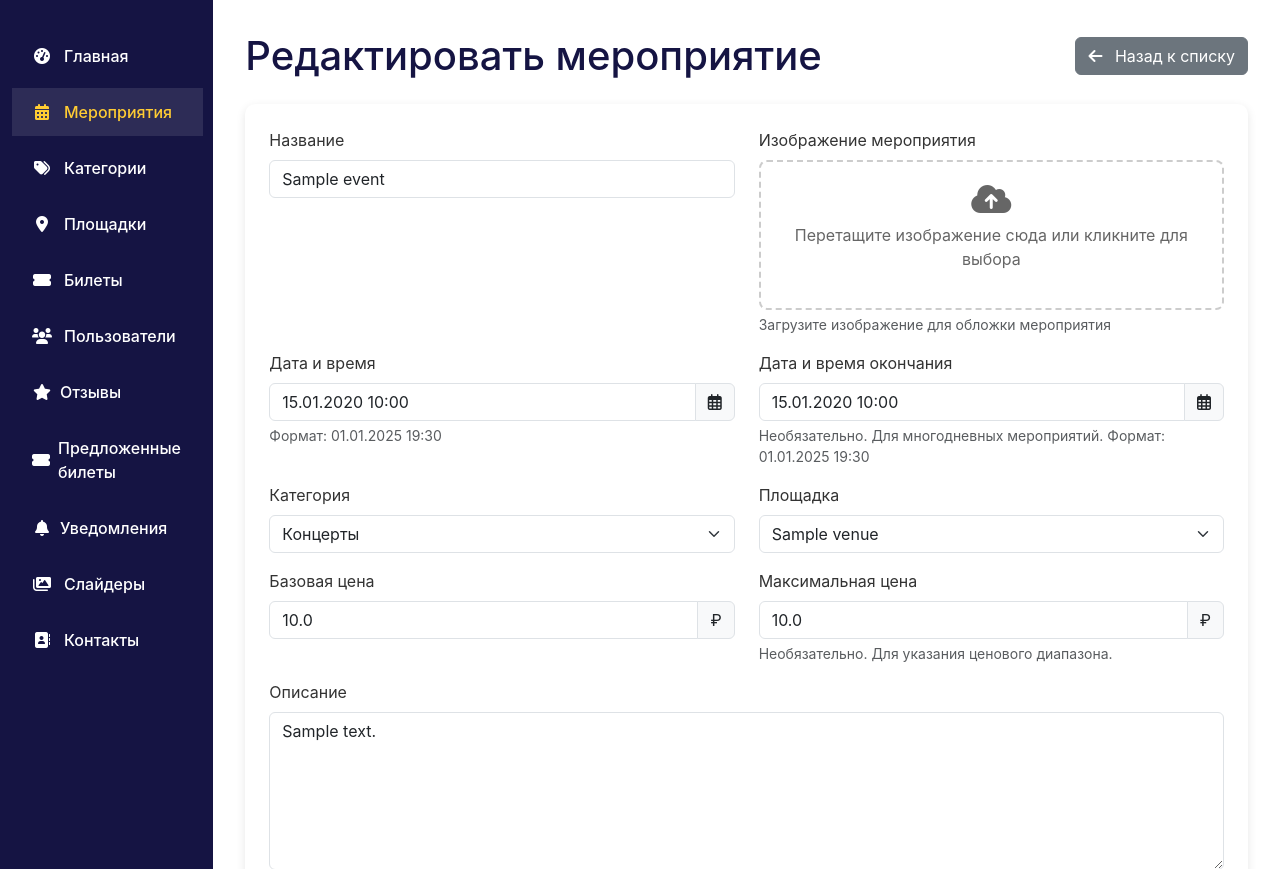
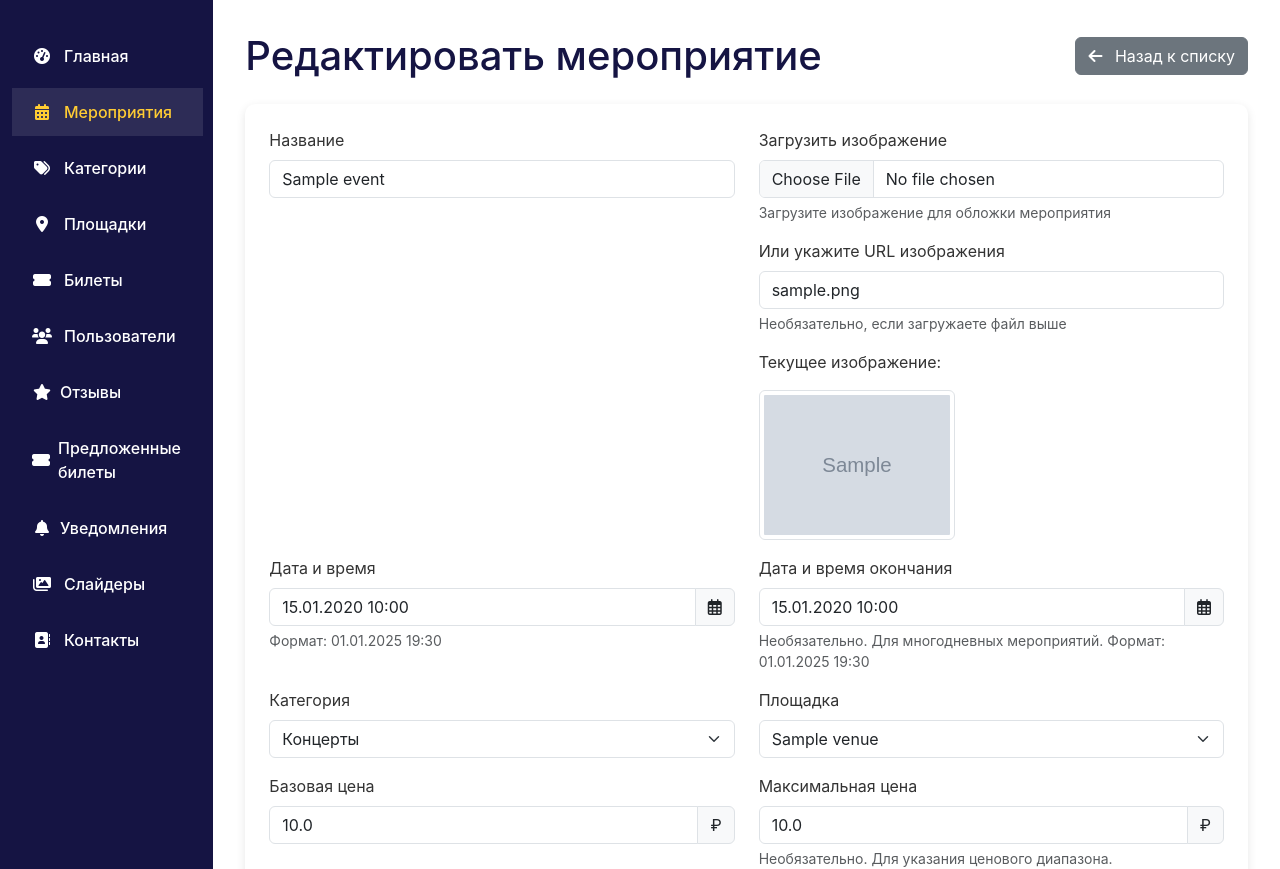
Before and after one commit to Officer88/tik_mak, a Flask app: page /admin/events/edit/1 in a window 1280 px wide. Shown: the part 69-938 px from the top of the page. Run offline with Flask 3, Linux system fonts and the light colour scheme; a user stored in the database is signed in; tables that the repository leaves empty hold one stand-in row (values such as "Sample post"); grey boxes marked "Sample" are stand-in pictures; some libraries are stand-ins or nearby versions.

Commit message:
Enhance event management: Add image upload functionality to event creation and editing.
Replit-Commit-Author: Agent
Replit-Commit-Session-Id: b68f5f71-f5cb-4914-b00e-5085bf7c9dd5
Replit-Commit-Screenshot-Url: https://storage.googleapis.com/screenshot-production-us-central1/8fd244ac-9cbf-4837-abb7-edaa35c73ee7/df6e24e8-e5fb-40d1-9284-7655848caced.jpg

```diff
--- a/admin_routes.py
+++ b/admin_routes.py
@@ -82,16 +82,39 @@ def add_event():
     if request.method == 'POST' and form.validate_on_submit():
         try:
             from image_utils import process_image
+            import os
+            from werkzeug.utils import secure_filename
+            import uuid
 
-            # Process image if URL provided
+            # Обработка изображения - или из URL, или из загруженного файла
             image_url = form.image_url.data
-            if image_url:
+            image_file = form.image_file.data
+
+            if image_file and image_file.filename:
+                # Сохраняем загруженный файл
+                filename = secure_filename(f"{uuid.uuid4()}_{image_file.filename}")
+                static_folder = os.path.join(os.getcwd(), 'static')
+                uploads_folder = os.path.join(static_folder, 'uploads')
+
+                # Создаем папку uploads, если она не существует
+                if not os.path.exists(uploads_folder):
+                    os.makedirs(uploads_folder)
+
+                image_path = os.path.join(uploads_folder, filename)
+                image_file.save(image_path)
+
+                # URL для использования в шаблонах
+                image_url = f"/static/uploads/{filename}"
+            elif image_url:
                 try:
                     processed_image_path = process_image(image_url)
                     image_url = processed_image_path
                 except Exception as e:
                     flash(f'Ошибка обработки изображения: {str(e)}', 'warning')
-                    image_url = form.image_url.data
+
+            # Если нет ни URL, ни файла - используем значение по умолчанию
+            if not image_url:
+                image_url = '/static/images/default-event.jpg'
 
             # Соберем список методов доставки
             delivery_methods = request.form.getlist('delivery_methods')
@@ -171,6 +194,41 @@ def edit_event(event_id):
 
     if request.method == 'POST' and form.validate_on_submit():
         try:
+            from image_utils import process_image
+            import os
+            from werkzeug.utils import secure_filename
+            import uuid
+
+            # Обработка изображения - или из URL, или из загруженного файла
+            image_url = form.image_url.data
+            image_file = form.image_file.data
+
+            if image_file and image_file.filename:
+                # Сохраняем загруженный файл
+                filename = secure_filename(f"{uuid.uuid4()}_{image_file.filename}")
+                static_folder = os.path.join(os.getcwd(), 'static')
+                uploads_folder = os.path.join(static_folder, 'uploads')
+
+                # Создаем папку uploads, если она не существует
+                if not os.path.exists(uploads_folder):
+                    os.makedirs(uploads_folder)
+
+                image_path = os.path.join(uploads_folder, filename)
+                image_file.save(image_path)
+
+                # URL для использования в шаблонах
+                image_url = f"/static/uploads/{filename}"
+            elif image_url:
+                try:
+                    processed_image_path = process_image(image_url)
+                    image_url = processed_image_path
+                except Exception as e:
+                    flash(f'Ошибка обработки изображения: {str(e)}', 'warning')
+
+            # Если указан новый URL, обновляем, иначе оставляем существующий
+            if image_url:
+                event.image_url = image_url
+
             # Соберем список методов доставки
             delivery_methods = request.form.getlist('delivery_methods')
             delivery_methods_str = ','.join(delivery_methods) if delivery_methods else 'email'
@@ -178,7 +236,6 @@ def edit_event(event_id):
             # Update event data
             event.title = form.title.data
             event.description = form.description.data
-            event.image_url = form.image_url.data
             event.date = form.date.data
             event.end_date = form.end_date.data
             event.category_id = form.category_id.data
--- a/forms.py
+++ b/forms.py
@@ -72,14 +72,15 @@ class ReviewForm(FlaskForm):
 class EventForm(FlaskForm):
     title = StringField('Название', validators=[DataRequired(), Length(max=128)])
     description = TextAreaField('Описание', validators=[Optional()])
-    image_url = StringField('URL изображения', validators=[DataRequired(), Length(max=256)])
+    image_url = StringField('URL изображения', validators=[Optional(), Length(max=256)])
+    image_file = FileField('Загрузить изображение', validators=[Optional(), FileAllowed(['jpg', 'jpeg', 'png', 'gif'], 'Только изображения!')])
     date = DateTimeField('Дата и время', format='%d.%m.%Y %H:%M', validators=[DataRequired()])
     end_date = DateTimeField('Дата и время окончания', format='%d.%m.%Y %H:%M', validators=[Optional()])
     category_id = SelectField('Категория', coerce=int, validators=[DataRequired()])
     venue_type = RadioField('Тип площадки', choices=[
         ('existing', 'Выбрать из существующих'),
         ('custom', 'Указать произвольное место')
-    ], validators=[DataRequired()])
+    ], default='existing')
     venue_id = SelectField('Площадка', coerce=int, validators=[Optional()])
     custom_venue_name = StringField('Название места', validators=[Optional(), Length(max=128)])
     custom_venue_address = StringField('Адрес', validators=[Optional(), Length(max=256)])
@@ -155,7 +156,7 @@ class ContactForm(FlaskForm):
 
 class SellTicketForm(FlaskForm):
     event_name = StringField('Название мероприятия и дата', validators=[DataRequired(), Length(max=128)])
-    venue_name = StringField('Место проведения', validators=[DataRequired(), Length(max=128)])
+    venue_name = StringField('Место проведения', validators=[Optional(), Length(max=128)])
     ticket_type = RadioField(
         'Тип билета',
         choices=[
--- a/routes.py
+++ b/routes.py
@@ -455,10 +455,12 @@ def sell_ticket():
                 user_id = current_user.id
 
             try:
+                venue_name = form.venue_name.data if form.venue_name.data else None
+
                 ticket = TicketForSale(
                     user_id=user_id,
                     event_name=form.event_name.data,
-                    venue_name=form.venue_name.data,
+                    venue_name=venue_name,
                     ticket_type=form.ticket_type.data,
                     section=form.section.data,
                     row=form.row.data,
--- a/templates/admin/edit_event.html
+++ b/templates/admin/edit_event.html
@@ -11,7 +11,7 @@
 </div>
 
 <div class="admin-card">
-    <form method="post" action="{% if event %}{{ url_for('admin.edit_event', event_id=event.id) }}{% else %}{{ url_for('admin.add_event') }}{% endif %}">
+    <form method="post" action="{% if event %}{{ url_for('admin.edit_event', event_id=event.id) }}{% else %}{{ url_for('admin.add_event') }}{% endif %}" enctype="multipart/form-data">
         {{ form.hidden_tag() }}
 
         <div class="row">
@@ -28,17 +28,36 @@
             </div>
 
             <div class="col-md-6 mb-3">
-                <label for="image" class="form-label">Изображение мероприятия</label>
-                <div class="upload-zone" id="upload-zone">
-                    <input type="file" id="image" name="image" class="form-control" accept="image/*"
-                           onchange="previewImage(this);">
-                    <div class="upload-prompt">
-                        <i class="fas fa-cloud-upload-alt fa-2x mb-2"></i>
-                        <p>Перетащите изображение сюда или кликните для выбора</p>
+                <label for="image_file" class="form-label">Загрузить изображение</label>
+                {{ form.image_file(class="form-control") }}
+                {% if form.image_file.errors %}
+                <div class="invalid-feedback d-block">
+                    {% for error in form.image_file.errors %}
+                    {{ error }}
+                    {% endfor %}
+                </div>
+                {% endif %}
+                <div class="form-text">Загрузите изображение для обложки мероприятия</div>
+
+                <div class="mt-3">
+                    <label for="image_url" class="form-label">Или укажите URL изображения</label>
+                    {{ form.image_url(class="form-control") }}
+                    {% if form.image_url.errors %}
+                    <div class="invalid-feedback d-block">
+                        {% for error in form.image_url.errors %}
+                        {{ error }}
+                        {% endfor %}
                     </div>
-                    <img id="image-preview" class="img-preview d-none">
+                    {% endif %}
+                    <div class="form-text">Необязательно, если загружаете файл выше</div>
                 </div>
-                <div class="form-text">Загрузите изображение для обложки мероприятия</div>
+
+                {% if event and event.image_url %}
+                <div class="mt-3">
+                    <p>Текущее изображение:</p>
+                    <img src="{{ event.image_url }}" alt="{{ event.title }}" class="img-thumbnail" style="max-height: 150px;">
+                </div>
+                {% endif %}
             </div>
         </div>
 
```
